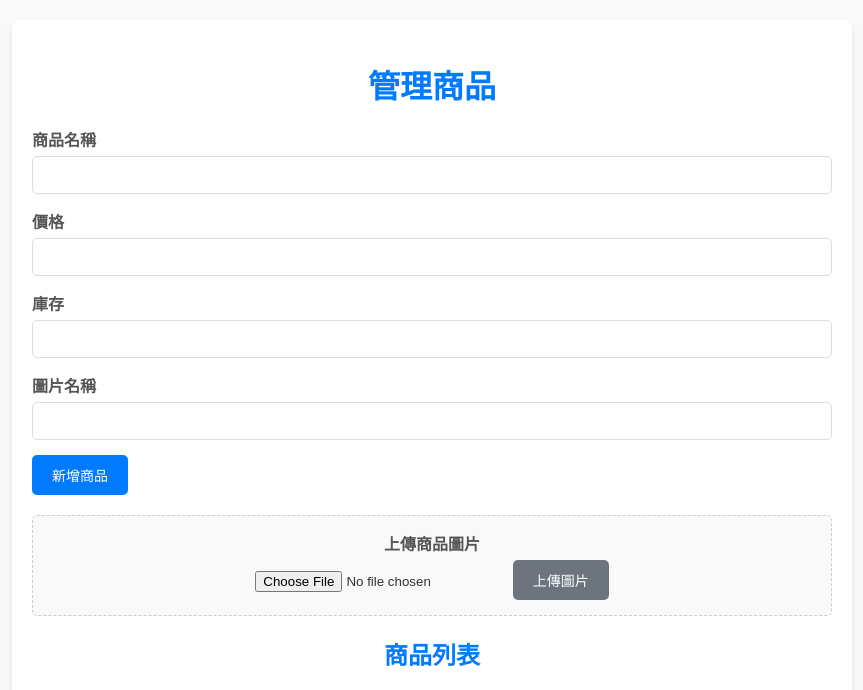
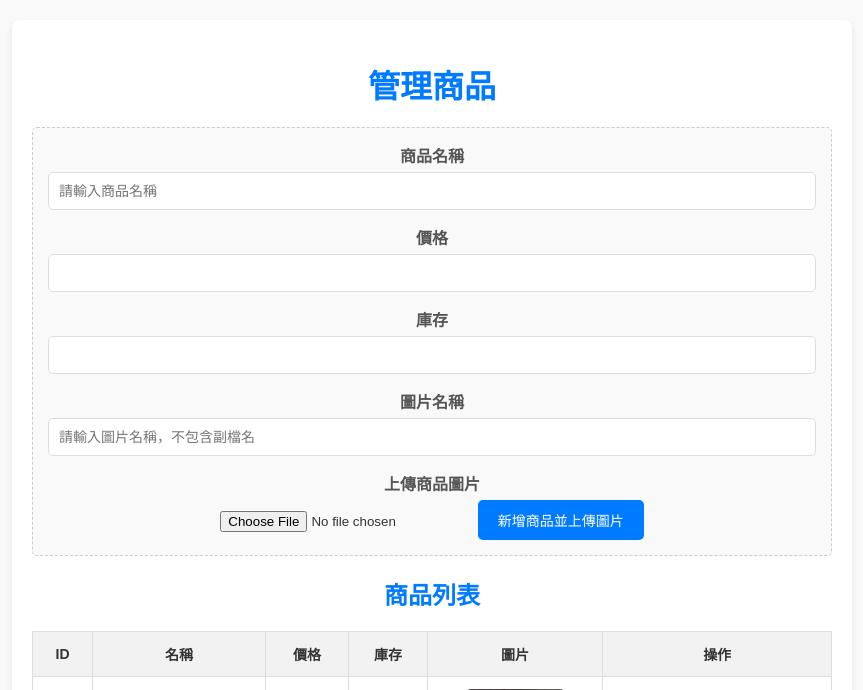
Before and after one commit to chen-1205/DB_Project, a Flask app: page /admin/products in a window 1280 px wide. Shown: the top 690 px of the page, without its empty margins (208-1071 px from the left). Run offline with Flask 3, Linux system fonts and the light colour scheme; data comes from the database, SQL or seed files in the repository.

Commit message:
update upload img

```diff
--- a/DB_Project/app/routes.py
+++ b/DB_Project/app/routes.py
@@ -1,4 +1,6 @@
 import os
+import uuid
+from datetime import datetime
 from flask import Blueprint, render_template, request, session, flash, redirect, url_for, abort, current_app
 from .models import Product, User, Order, CartItem,OrderItem, db # 確保導入 Product 模型
 from werkzeug.security import check_password_hash, generate_password_hash
@@ -312,18 +314,19 @@ def update_order_status(order_id):
 
     return redirect(url_for('main.admin_orders', order_id=order_id))
 
+
 def allowed_file(filename):
-    return '.' in filename and \
-           filename.rsplit('.', 1)[1].lower() in current_app.config['ALLOWED_EXTENSIONS']
+    ALLOWED_EXTENSIONS = {'png', 'jpg', 'jpeg', 'gif'}
+    return '.' in filename and filename.rsplit('.', 1)[1].lower() in ALLOWED_EXTENSIONS
 
-# 管理員查看商品頁面
+
 @main.route('/admin/products', methods=['GET', 'POST'])
 def admin_products():
     if request.method == 'POST':
         name = request.form['name']
-        price = float(request.form['price'])
+        price = int(request.form['price'])
         stock = int(request.form['stock'])
-        image_url = request.form['image_url']  # 手動輸入或上傳圖片文件名
+        image_url = request.form['image_url']
 
         new_product = Product(name=name, price=price, stock=stock, image_url=image_url)
         db.session.add(new_product)
@@ -335,33 +338,57 @@ def admin_products():
     products = Product.query.all()
     return render_template('admin_products.html', products=products)
 
-# 文件上傳路由
-@main.route('/admin/upload_image', methods=['POST'])
-def upload_image():
-    if 'image' not in request.files:
-        flash('沒有選擇文件', 'error')
+@main.route('/admin/upload_product_with_image', methods=['POST'])
+def upload_product_with_image():
+    import uuid
+
+    # 獲取表單資料
+    name = request.form.get('name')
+    price = request.form.get('price')
+    stock = request.form.get('stock')
+    image_name = request.form.get('image_name')  # 用戶輸入的圖片名稱
+    file = request.files.get('image')
+
+    # 驗證必填欄位
+    if not name or not price or not stock or not image_name or not file:
+        flash('所有欄位均為必填項！', 'error')
         return redirect(url_for('main.admin_products'))
 
-    file = request.files['image']
-    if file.filename == '':
-        flash('文件名稱為空', 'error')
-        return redirect(url_for('main.admin_products'))
+    # 檢查圖片檔案是否合法
+    if file and allowed_file(file.filename):
+        # 為檔案名稱添加副檔名
+        extension = os.path.splitext(file.filename)[1].lower()  # 獲取副檔名並轉為小寫
+        # if not extension:
+        #     flash('圖片缺少副檔名！', 'error')
+        #     return redirect(url_for('main.admin_products'))
 
-    if file and allowed_file(file.filename):
-        filename = secure_filename(file.filename)
+        # 使用用戶輸入的圖片名稱和副檔名生成檔案名稱
+        filename = f"{image_name}{extension}"
         file_path = os.path.join(current_app.config['UPLOAD_FOLDER'], filename)
 
         # 確保目錄存在
         os.makedirs(current_app.config['UPLOAD_FOLDER'], exist_ok=True)
 
-        # 保存文件到指定路徑
+        # 儲存圖片檔案
         file.save(file_path)
+    else:
+        flash('圖片檔案格式不支援！', 'error')
+        return redirect(url_for('main.admin_products'))
 
-        flash(f'圖片 {filename} 上傳成功！', 'success')
-        return redirect(url_for('main.admin_products'))
-    else:
-        flash('文件格式不支持！', 'error')
-        return redirect(url_for('main.admin_products'))
+    # 新增商品到資料庫
+    new_product = Product(
+        name=name,
+        price=int(price),
+        stock=int(stock),
+        image_url=filename  # 資料庫中儲存檔案名稱
+    )
+    db.session.add(new_product)
+    db.session.commit()
+
+    flash(f'商品 "{name}" 新增成功，圖片 "{filename}" 已上傳！', 'success')
+    return redirect(url_for('main.admin_products'))
+
+
 
 # 刪除商品
 @main.route('/admin/delete_product/<int:product_id>', methods=['POST'])
--- a/DB_Project/app/templates/admin_products.html
+++ b/DB_Project/app/templates/admin_products.html
@@ -10,28 +10,29 @@
     <div class="container">
         <h1>管理商品</h1>
 
-        <!-- 新增商品表單 -->
-        <form method="POST" action="{{ url_for('main.admin_products') }}">
+        <form method="POST" action="{{ url_for('main.upload_product_with_image') }}" enctype="multipart/form-data" class="upload-section">
+            <!-- 商品名稱 -->
             <label for="name" class="form-label">商品名稱</label>
-            <input type="text" class="form-control" id="name" name="name" required>
+            <input type="text" id="name" name="name" class="form-control" placeholder="請輸入商品名稱" required>
 
+            <!-- 商品價格 -->
             <label for="price" class="form-label">價格</label>
-            <input type="number" class="form-control" id="price" name="price" step="0.01" required>
+            <input type="number" id="price" name="price" class="form-control" required>
 
+            <!-- 商品庫存 -->
             <label for="stock" class="form-label">庫存</label>
-            <input type="number" class="form-control" id="stock" name="stock" required>
+            <input type="number" id="stock" name="stock" class="form-control" required>
 
-            <label for="image_url" class="form-label">圖片名稱</label>
-            <input type="text" class="form-control" id="image_url" name="image_url" required>
+            <!-- 圖片名稱 -->
+            <label for="image_name" class="form-label">圖片名稱</label>
+            <input type="text" id="image_name" name="image_name" class="form-control" placeholder="請輸入圖片名稱，不包含副檔名" required>
 
-            <button type="submit" class="btn btn-primary">新增商品</button>
-        </form>
+            <!-- 上傳圖片 -->
+            <label for="image" class="form-label">上傳商品圖片</label>
+            <input type="file" id="image" name="image" accept="image/*" required>
 
-        <!-- 上傳圖片 -->
-        <form method="POST" action="{{ url_for('main.upload_image') }}" enctype="multipart/form-data" class="upload-section">
-            <label for="image" class="form-label">上傳商品圖片</label>
-            <input type="file" id="image" name="image" accept="image/*">
-            <button type="submit" class="btn btn-secondary">上傳圖片</button>
+            <!-- 提交按鈕 -->
+            <button type="submit" class="btn btn-primary">新增商品並上傳圖片</button>
         </form>
 
         <!-- 商品列表 -->
@@ -56,7 +57,7 @@
                     <td>{{ product.stock }}</td>
                     <td>
                         {% if product.image_url %}
-                        <img src="{{ url_for('static', filename=product.image_url) }}" alt="{{ product.name }}">
+                        <img src="{{ url_for('static', filename='images/' + product.image_url) }}" alt="{{ product.name }}">
                         {% else %}
                         無圖片
                         {% endif %}
--- a/DB_Project/app/templates/index.html
+++ b/DB_Project/app/templates/index.html
@@ -32,7 +32,7 @@
         <div id="product-list">
             {% for product in products %}
             <div class="product">
-                <img src="{{ url_for('static', filename=product.image_url) }}" alt="{{ product.name }}">
+                <img src="{{ url_for('static', filename='images/' + product.image_url) }}" alt="{{ product.name }}">
                 <div class="product-info">
                     <h3>{{ product.name }}</h3>
                     <p>價格 : ${{ product.price }}</p>
--- a/DB_Project/config.py
+++ b/DB_Project/config.py
@@ -5,6 +5,6 @@ class Config:
     SQLALCHEMY_DATABASE_URI = f"sqlite:///{os.path.abspath('db_project.db')}"
     SQLALCHEMY_TRACK_MODIFICATIONS = False
 
-    UPLOAD_FOLDER = 'static/images'
+    UPLOAD_FOLDER = 'DB_Project/app/static/images'
     MAX_CONTENT_LENGTH = 16 * 1024 * 1024
     ALLOWED_EXTENSIONS = {'png', 'jpg', 'jpeg', 'gif'}
```
Also changed, not shown: DB_Project/init_product.py (+5 -5 lines), 1 other file.
